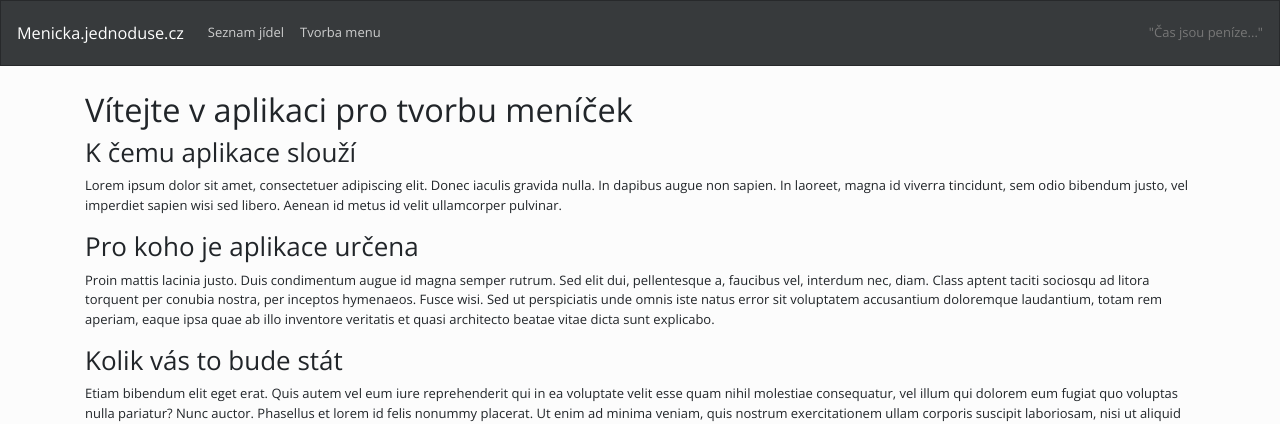
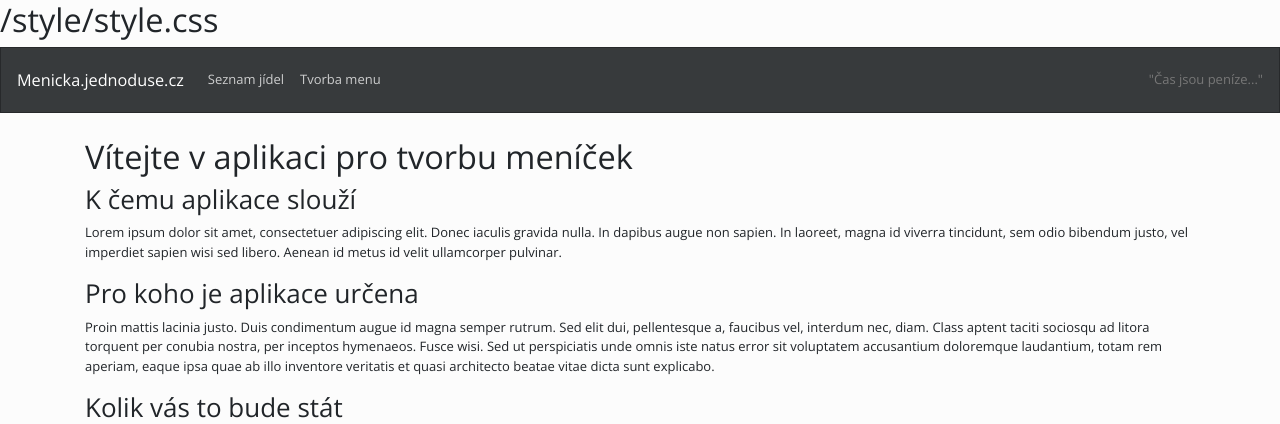
Before and after one commit to Tomikrys/bp_0-2, a Symfony app: template templates/pages/index.html.twig in a window 1280 px wide. Shown: the top 424 px of the page. Run offline with Twig, Linux system fonts and the light colour scheme; the template is opened without the code that fills it, so the values that code supplies are empty; some libraries are stand-ins or nearby versions.

Commit message:
test oprava asset

```diff
--- a/templates/base.html.twig
+++ b/templates/base.html.twig
@@ -21,6 +21,7 @@
     {% block stylesheets %}{% endblock %}
 </head>
 <body>
+<h1>{{ asset('style/style.css') }}</h1>
 {{ include('parts/navbar.html.twig') }}
 
 <main role="main" class="content mt-4">
```
